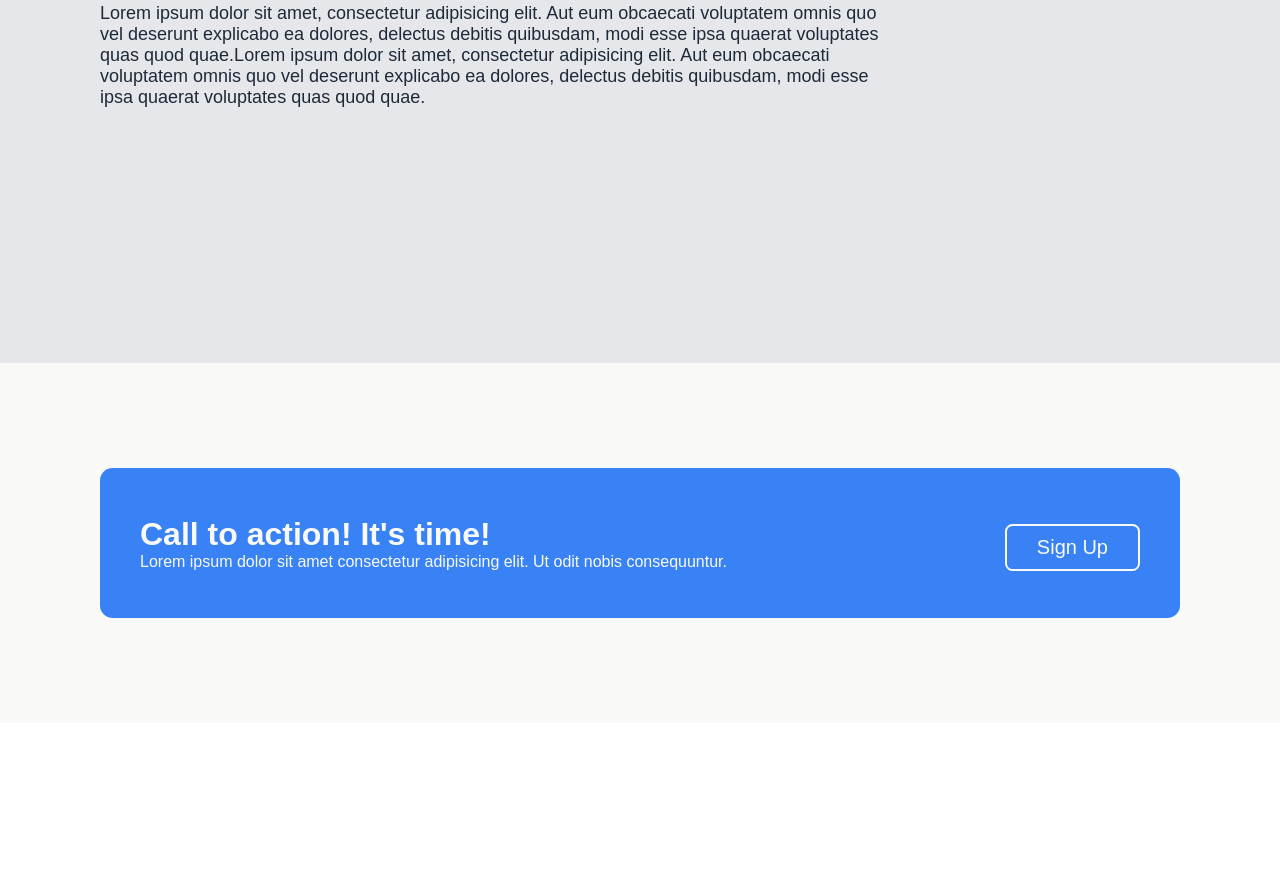
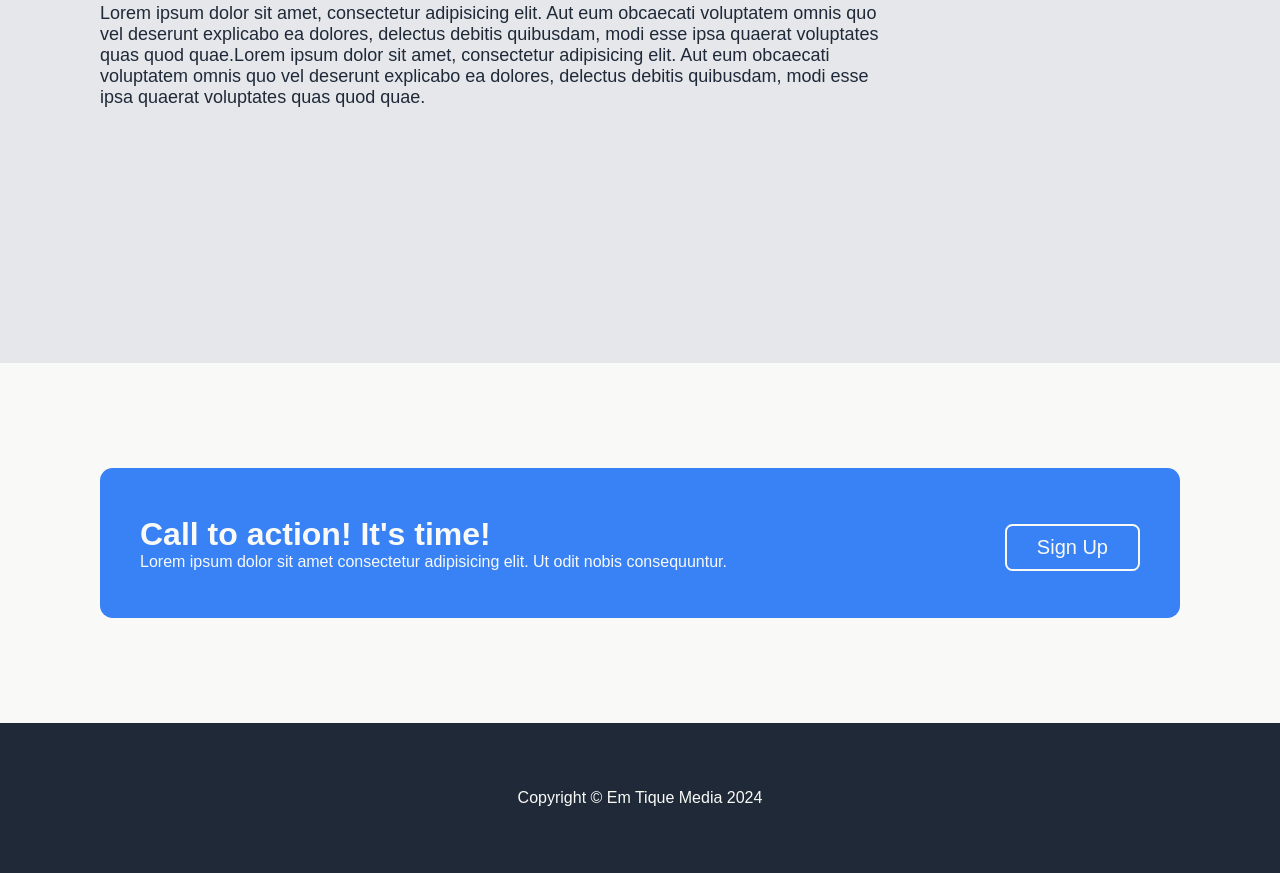
Before and after one commit to Omikhe/emtiquemedia-landing-page, a plain HTML site: page index.html in a window 1280 px wide. Shown: the part 1905-2778 px from the top of the page. Before the commit the page ends 2628 px from the top, so only its background shows below. Drawn offline with Linux system fonts and the light colour scheme.

Commit message:
finalise webpage footer

```diff
--- a/index.html
+++ b/index.html
@@ -85,5 +85,12 @@
         </div>
     </div>
 
+    <!-- Footer Section -->
+    <div class="footer-section">
+        <div class="footer-container">
+            <p class="cta-text">Copyright &#169 Em Tique Media 2024</p>
+        </div>
+    </div>
+
 </body>
 </html>
--- a/styles.css
+++ b/styles.css
@@ -221,3 +221,23 @@
 .cta-text{
     color: #F9FAF8;
 }
+
+/* Footer Section */
+.footer-section{
+    background-color: #1F2937;
+    padding: 20px 0;
+    display: flex;
+    justify-content: center;
+    flex-direction: column;
+    align-items: center;
+    height: 150px;
+}
+
+.footer-container{
+    height: 50px;
+    width: 1080px;
+    padding: 40px;
+    display: flex;
+    justify-content: center;
+    align-items: center;
+}
```
